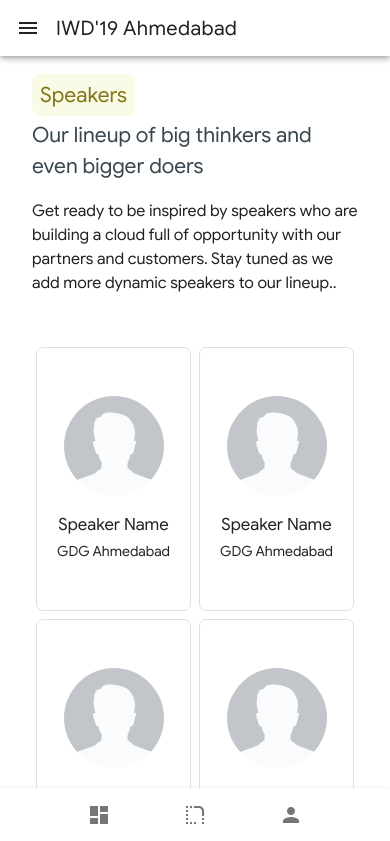
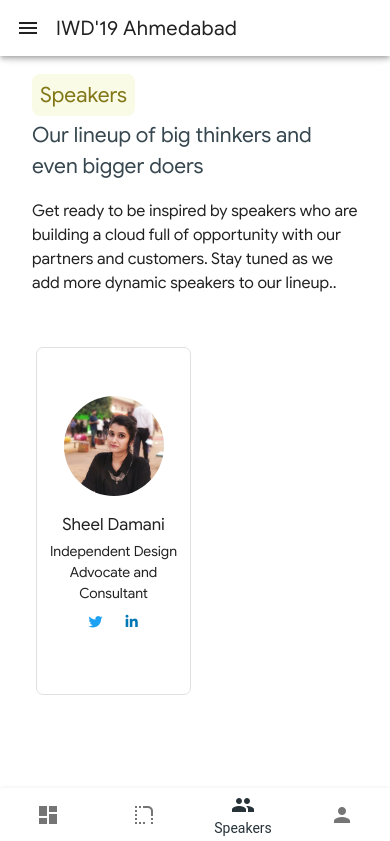
Before and after one commit to GDGAhmedabad/iwd-wtmahm, a Vue app: page /speakers in a window 390 px wide. Shown: the top 841 px of the page. Built offline with nearby package versions, Linux system fonts and the light colour scheme; a small style sheet from the web is missing.

Commit message:
Added speakers page and announced speaker 1 - Show speaker page on main menu and Bottom menu (mobile) - Added details for Speaker 1: Sheel Damani

```diff
--- a/src/App.vue
+++ b/src/App.vue
@@ -98,7 +98,7 @@ export default {
             { title: 'Home', icon: 'dashboard', route:"/home" },
             { title: 'Attending', icon: 'rounded_corner', route:"/attending" },
             // { title: 'Agenda', icon: 'toc', route:"/agenda" },
-            // { title: 'Speakers', icon: 'group', route:"/speakers" },
+            { title: 'Speakers', icon: 'group', route:"/speakers" },
             { title: 'Teams', icon: 'person', route:"/team" }
         ],
     }),
--- a/src/assets/data/speakers.json
+++ b/src/assets/data/speakers.json
@@ -1,47 +1,11 @@
 [
     {
-        "name":"Speaker Name",
-        "designation":"Front End Developer",
-        "company": "GDG Ahmedabad",
-        "twitter":"",
-        "linkedin":"",
+        "name":"Sheel Damani",
+        "designation":"",
+        "company": "Independent Design Advocate and Consultant",
+        "twitter":"https://twitter.com/sheeldamani",
+        "linkedin":"https://www.linkedin.com/in/sheeldamani/",
         "github":"",
-        "profileImage":""
-    },
-    {
-        "name":"Speaker Name",
-        "designation":"Front End Developer",
-        "company": "GDG Ahmedabad",
-        "twitter":"",
-        "linkedin":"",
-        "github":"",
-        "profileImage":""
-    },
-    {
-        "name":"Speaker Name",
-        "designation":"Front End Developer",
-        "company": "GDG Ahmedabad",
-        "twitter":"",
-        "linkedin":"",
-        "github":"",
-        "profileImage":""
-    },
-    {
-        "name":"Speaker Name",
-        "designation":"Front End Developer",
-        "company": "GDG Ahmedabad",
-        "twitter":"",
-        "linkedin":"",
-        "github":"",
-        "profileImage":""
-    },
-    {
-        "name":"Speaker Name",
-        "designation":"Front End Developer",
-        "company": "GDG Ahmedabad",
-        "twitter":"",
-        "linkedin":"",
-        "github":"",
-        "profileImage":""
+        "profileImage":"sheel_damani.jpg"
     }
 ]
--- a/src/components/bottom-footer.vue
+++ b/src/components/bottom-footer.vue
@@ -29,6 +29,7 @@
         <span>Attending</span>
         <v-icon>rounded_corner</v-icon>
       </v-btn>
+
       <!--
       <v-btn
         color="#263238"
@@ -40,6 +41,7 @@
         <span>Agenda</span>
         <v-icon>toc</v-icon>
       </v-btn>
+      -->
 
       <v-btn
         color="#263238"
@@ -51,7 +53,7 @@
         <span>Speakers</span>
         <v-icon>group</v-icon>
       </v-btn>
-      -->
+
       <v-btn
         color="#263238"
         flat
```
Also changed, not shown: src/assets/img/speakers/sheel_damani.jpg (added).
